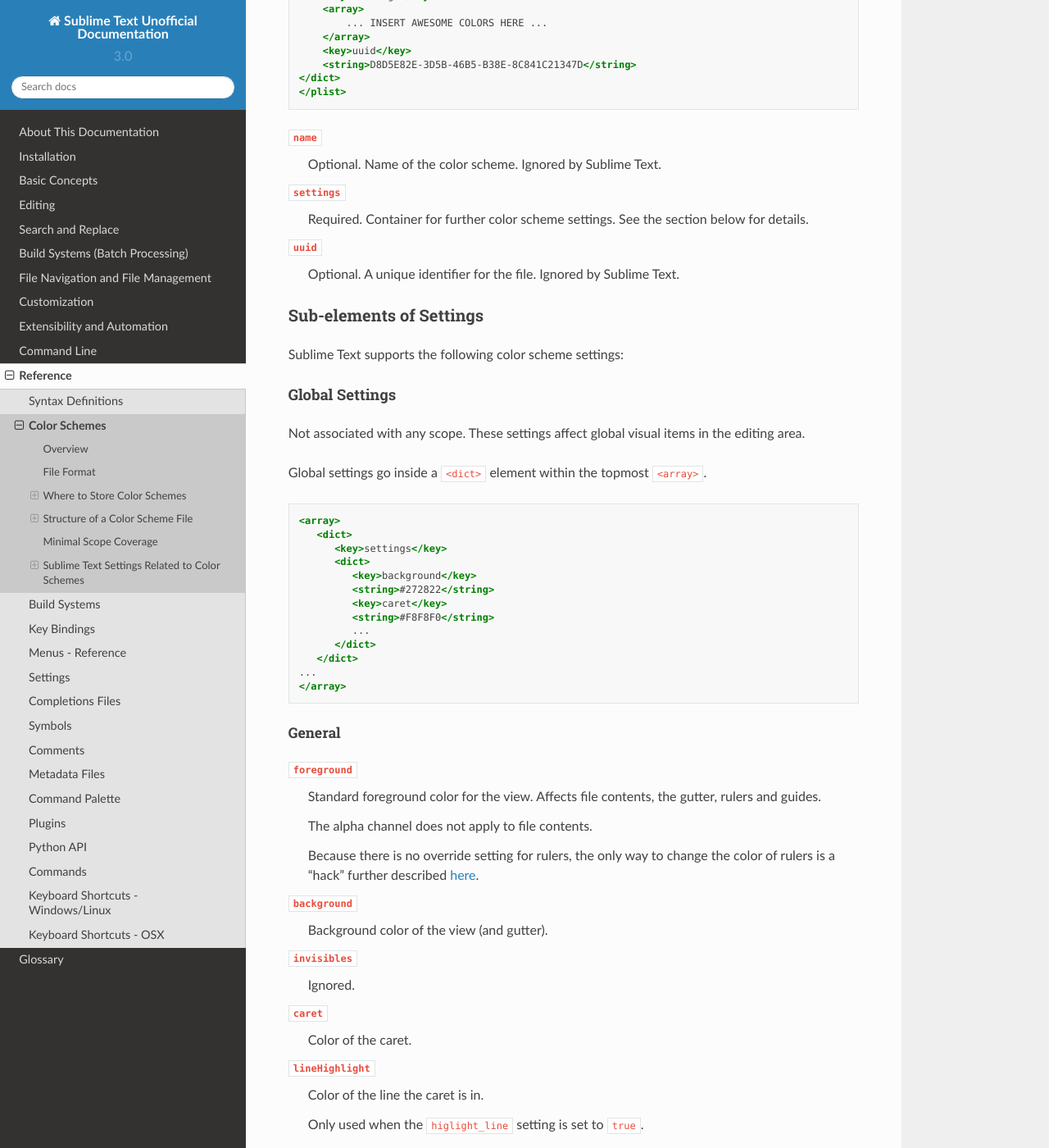
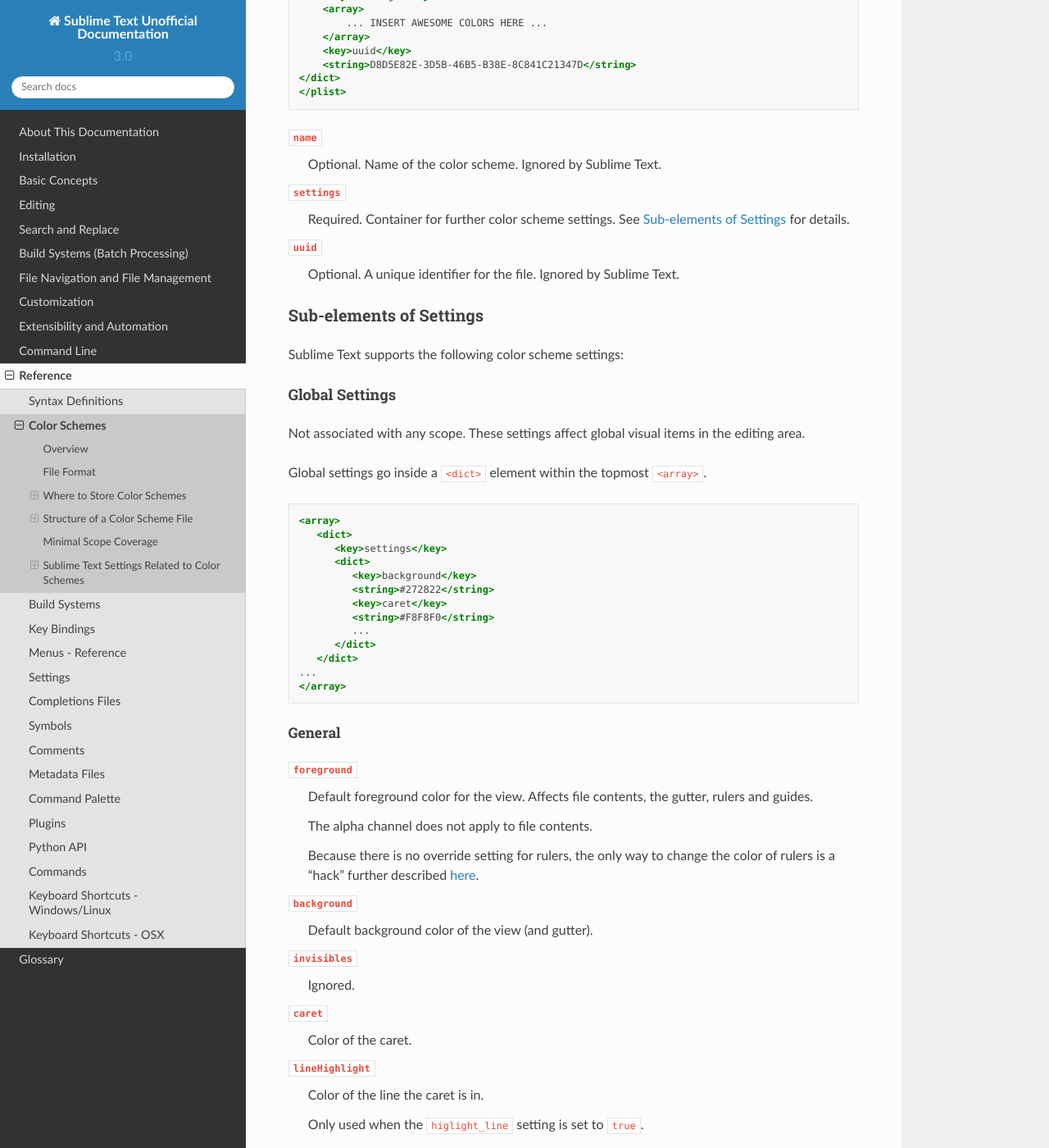
Before and after one commit to guillermooo/sublime-undocs, a Sphinx documentation site: the page built from source/reference/color_schemes.rst, in a window 1280 px wide and 1400 px high, scrolled down 2239 px. Shown: the whole window at 82% size. Built offline with Sphinx 7.4.7 and the Read the Docs theme 2.0.0, drawn with Linux system fonts in a browser that asks for light colours; some of the changed text lies outside the part shown.

Commit message:
Address feedback from #223

```diff
--- a/source/reference/color_schemes.rst
+++ b/source/reference/color_schemes.rst
@@ -66,14 +66,13 @@
 
 A common way of selecting a color scheme
 is by associating it to a type of file
-using the file-type-specific settings.
+using file-type-specific settings.
 Select **Preferences → Settings - Syntax Specific**
-to open the settings file
-of the currently active syntax
-and set the ``color_scheme`` setting
-to some color scheme file.
+to open the corresponding settings file
+and set the ``color_scheme`` setting.
 
-For more information about settings, see :doc:`settings`.
+For more information about settings,
+see :doc:`settings`.
 
 
 Structure of a Color Scheme File
@@ -122,13 +121,15 @@
 ``settings``
    Required.
    Container for further color scheme settings.
-   See the section below for details.
+   See :ref:`color-scheme-settings` for details.
 
 ``uuid``
    Optional.
    A unique identifier for the file.
    Ignored by Sublime Text.
 
+
+.. _color-scheme-settings:
 
 Sub-elements of Settings
 ************************
@@ -168,7 +169,7 @@
 ^^^^^^^
 
 ``foreground``
-   Standard foreground color for the view.
+   Default foreground color for the view.
    Affects file contents, the gutter, rulers and guides.
 
    The alpha channel does not apply to file contents.
@@ -180,7 +181,7 @@
    .. __: https://github.com/icylace/CursorRuler/wiki/Tips#ruler-colors
 
 ``background``
-   Background color of the view (and gutter).
+   Default background color of the view (and gutter).
 
 ``invisibles``
   Ignored.
```
